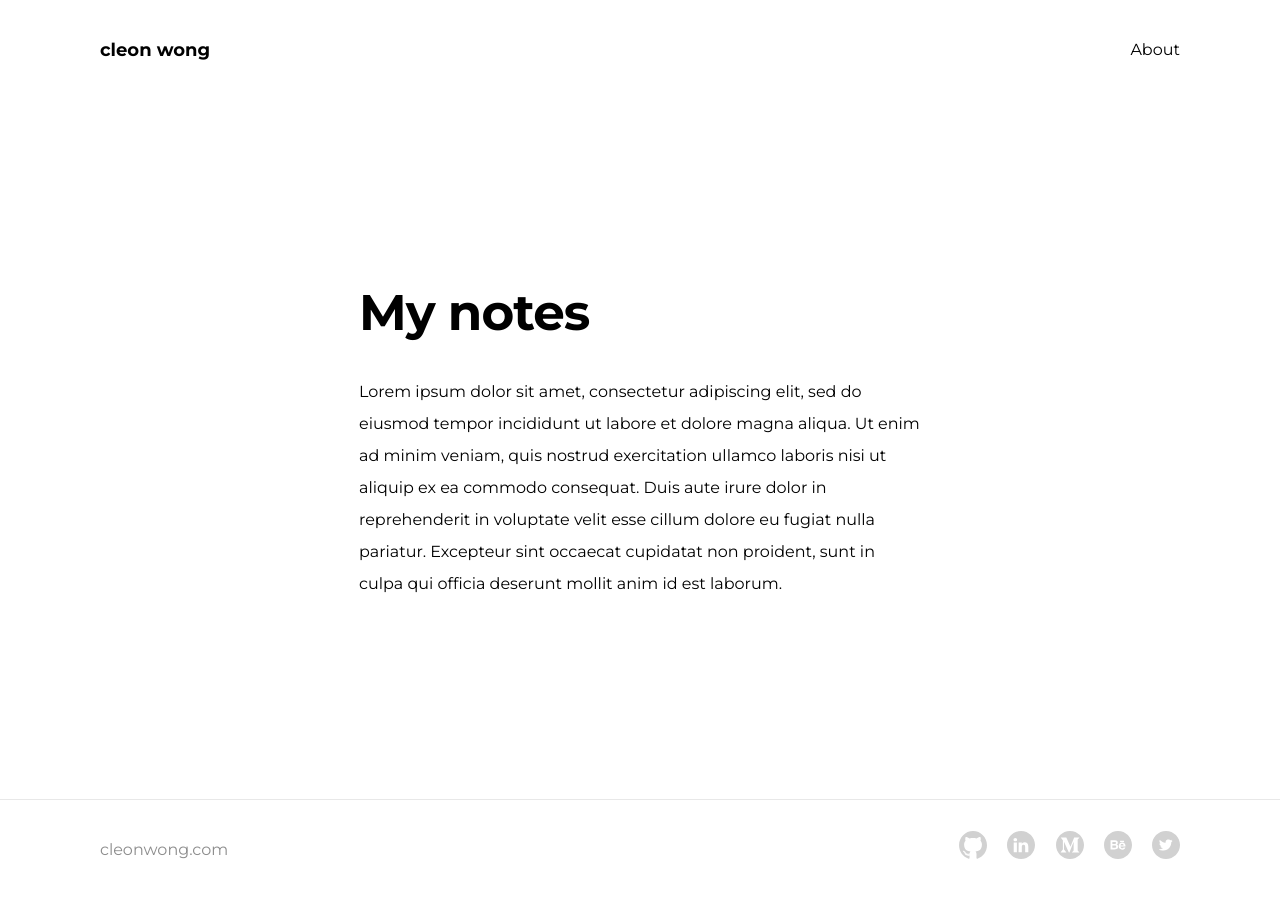
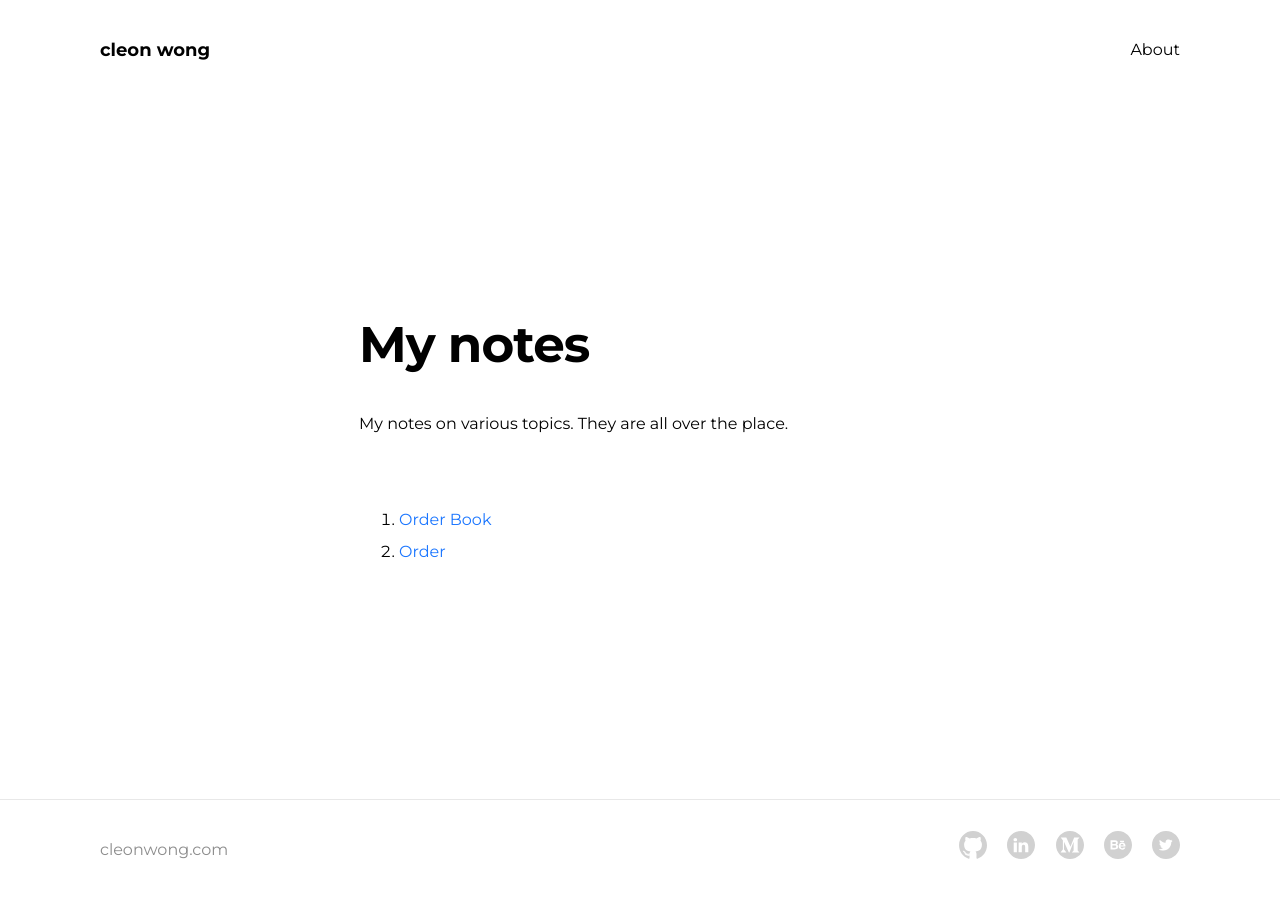
Before and after one commit to CleonWong/cleonwong-site, a Jekyll site: the page built from _pages/003_my-notes.html, in a window 1280 px wide. Built offline with Jekyll 4.4.1, drawn with Linux system fonts in a browser that asks for light colours.

Commit message:
Rough version of my-notes page

```diff
--- a/_layouts/post.html
+++ b/_layouts/post.html
@@ -15,7 +15,9 @@ layout: default
   <div class="post__content">{{ content }}</div>
 
   <!-- Thanks -->
+  {% if page.thanks %}
   <div class="post__thanks">{{ page.thanks }}</div>
+  {% endif %}
 
   <!-- Tags -->
   <div class="writing__tags">
--- /dev/null
+++ b/_pages/003_my-notes.html
@@ -0,0 +1,21 @@
+---
+layout: default
+title: My notes
+description: My notes on various topics.
+permalink: /my-notes/
+---
+
+<h2>My notes</h2>
+
+<p class="writing__description">
+  My notes on various topics. They are all over the place.
+</p>
+
+<!-- This loops through _posts/my-notes folder -->
+<ol>
+  {% for post in site.posts %} {% if post.path contains "my-notes"%}
+  <li>
+    <a href="{{ post.url | relative_url }}">{{ post.title }}</a>
+  </li>
+  {% endif %} {% endfor %}
+</ol>
--- a/_pages/003_my-notes.md
+++ /dev/null
@@ -1,8 +0,0 @@
----
-layout: page_about
-title: My notes
-description: My notes on various topics.
-permalink: /my-notes/
----
-
-Lorem ipsum dolor sit amet, consectetur adipiscing elit, sed do eiusmod tempor incididunt ut labore et dolore magna aliqua. Ut enim ad minim veniam, quis nostrud exercitation ullamco laboris nisi ut aliquip ex ea commodo consequat. Duis aute irure dolor in reprehenderit in voluptate velit esse cillum dolore eu fugiat nulla pariatur. Excepteur sint occaecat cupidatat non proident, sunt in culpa qui officia deserunt mollit anim id est laborum.
```
Also changed, not shown: _posts/my-notes/2021-07-02-order-book.md (added, +88 -0 lines), _posts/my-notes/2021-07-02-order.md (added, +25 -0 lines), _posts/my-notes/2021-09-11-ntoes.md (deleted, +0 -9 lines).
